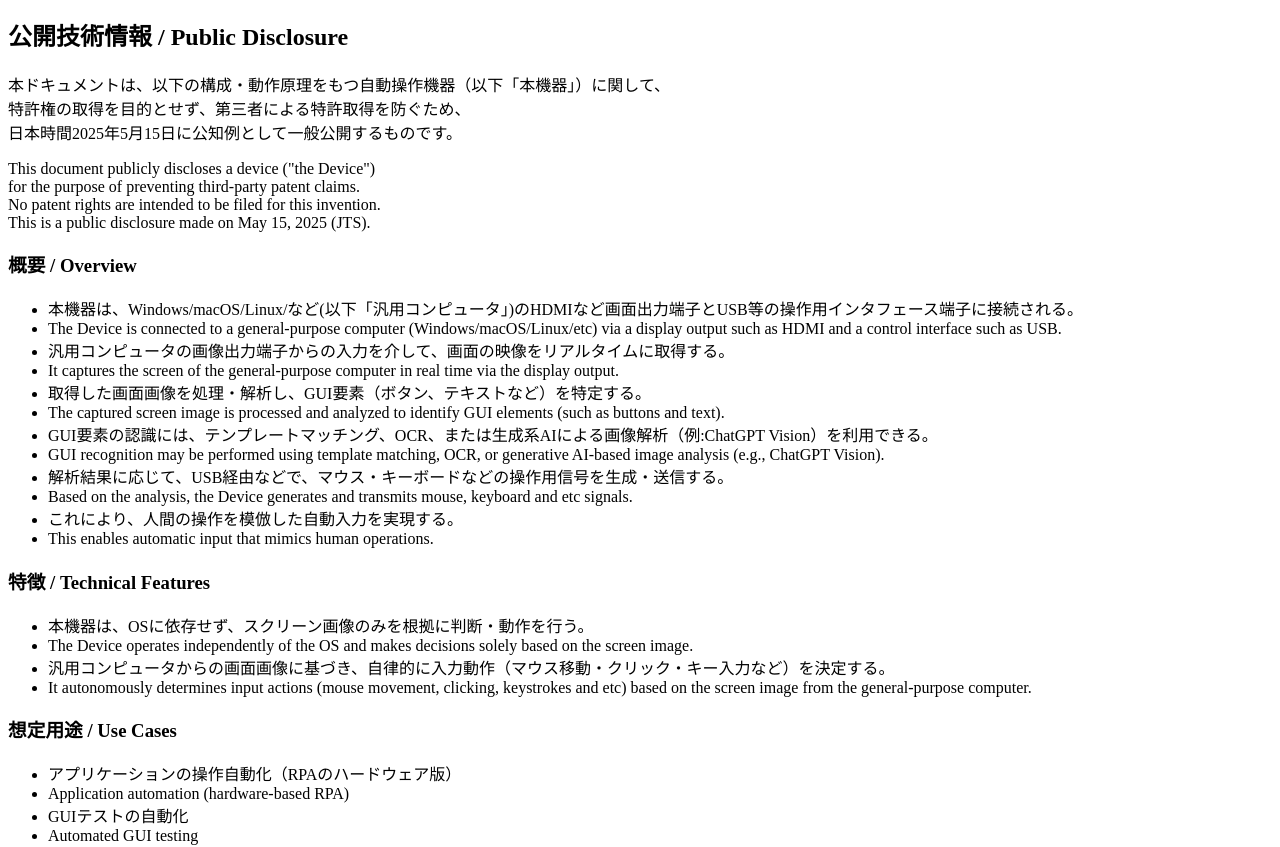
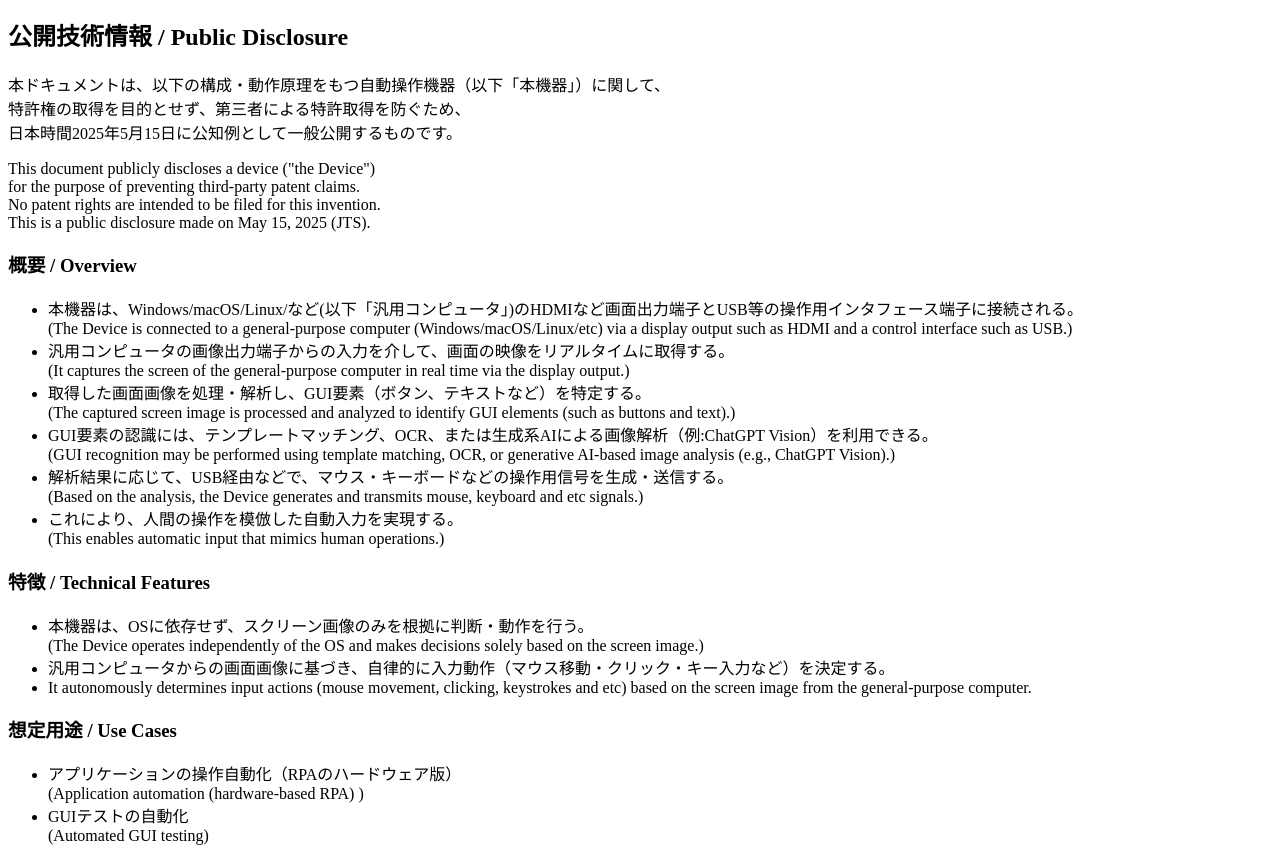
Before and after one commit to 1146cho326/site_st23, a plain HTML site: page www/250515-1755-tokkyo.html in a window 1280 px wide. Shown: the part 110-957 px from the top of the page. Drawn offline with Linux system fonts and the light colour scheme.

Commit message:
250515-1820 Screen-driven HID Emulator Device (li ---> br)

```diff
--- a/www/250515-1755-tokkyo.html
+++ b/www/250515-1755-tokkyo.html
@@ -18,51 +18,51 @@
 
   <h3>概要 / Overview</h3>
   <ul>
-    <li>本機器は、Windows/macOS/Linux/など(以下「汎用コンピュータ」)のHDMIなど画面出力端子とUSB等の操作用インタフェース端子に接続される。</li>
-    <li>The Device is connected to a general-purpose computer (Windows/macOS/Linux/etc) via a display output such as HDMI and a control interface such as USB.</li>
+    <li>本機器は、Windows/macOS/Linux/など(以下「汎用コンピュータ」)のHDMIなど画面出力端子とUSB等の操作用インタフェース端子に接続される。<br/>
+    (The Device is connected to a general-purpose computer (Windows/macOS/Linux/etc) via a display output such as HDMI and a control interface such as USB.)</li>
 
-    <li>汎用コンピュータの画像出力端子からの入力を介して、画面の映像をリアルタイムに取得する。</li>
-    <li>It captures the screen of the general-purpose computer in real time via the display output.</li>
+    <li>汎用コンピュータの画像出力端子からの入力を介して、画面の映像をリアルタイムに取得する。<br/>
+    (It captures the screen of the general-purpose computer in real time via the display output.)</li>
 
-    <li>取得した画面画像を処理・解析し、GUI要素（ボタン、テキストなど）を特定する。</li>
-    <li>The captured screen image is processed and analyzed to identify GUI elements (such as buttons and text).</li>
+    <li>取得した画面画像を処理・解析し、GUI要素（ボタン、テキストなど）を特定する。<br/>
+    (The captured screen image is processed and analyzed to identify GUI elements (such as buttons and text).)
 
-    <li>GUI要素の認識には、テンプレートマッチング、OCR、または生成系AIによる画像解析（例:ChatGPT Vision）を利用できる。</li>
-    <li>GUI recognition may be performed using template matching, OCR, or generative AI-based image analysis (e.g., ChatGPT Vision).</li>
+    <li>GUI要素の認識には、テンプレートマッチング、OCR、または生成系AIによる画像解析（例:ChatGPT Vision）を利用できる。<br/>
+    (GUI recognition may be performed using template matching, OCR, or generative AI-based image analysis (e.g., ChatGPT Vision).)</li>
 
-    <li>解析結果に応じて、USB経由などで、マウス・キーボードなどの操作用信号を生成・送信する。</li>
-    <li>Based on the analysis, the Device generates and transmits mouse, keyboard and etc signals.</li>
+    <li>解析結果に応じて、USB経由などで、マウス・キーボードなどの操作用信号を生成・送信する。<br/>
+    (Based on the analysis, the Device generates and transmits mouse, keyboard and etc signals.)</li>
 
-    <li>これにより、人間の操作を模倣した自動入力を実現する。</li>
-    <li>This enables automatic input that mimics human operations.</li>
+    <li>これにより、人間の操作を模倣した自動入力を実現する。<br/>
+    (This enables automatic input that mimics human operations.)</li>
   </ul>
 
   <h3>特徴 / Technical Features</h3>
   <ul>
-    <li>本機器は、OSに依存せず、スクリーン画像のみを根拠に判断・動作を行う。</li>
-    <li>The Device operates independently of the OS and makes decisions solely based on the screen image.</li>
+    <li>本機器は、OSに依存せず、スクリーン画像のみを根拠に判断・動作を行う。<br/>
+    (The Device operates independently of the OS and makes decisions solely based on the screen image.)</li>
 
-    <li>汎用コンピュータからの画面画像に基づき、自律的に入力動作（マウス移動・クリック・キー入力など）を決定する。</li>
+    <li>汎用コンピュータからの画面画像に基づき、自律的に入力動作（マウス移動・クリック・キー入力など）を決定する。<br/>
     <li>It autonomously determines input actions (mouse movement, clicking, keystrokes and etc) based on the screen image from the general-purpose computer.</li>
   </ul>
 
   <h3>想定用途 / Use Cases</h3>
   <ul>
-    <li>アプリケーションの操作自動化（RPAのハードウェア版）</li>
-    <li>Application automation (hardware-based RPA)</li>
+    <li>アプリケーションの操作自動化（RPAのハードウェア版）<br/>
+    (Application automation (hardware-based RPA) )</li>
 
-    <li>GUIテストの自動化</li>
-    <li>Automated GUI testing</li>
+    <li>GUIテストの自動化<br/>
+    (Automated GUI testing)</li>
 
-    <li>視覚的UIインタフェースの自動応答</li>
-    <li>Automatic response to visual UI interfaces</li>
+    <li>視覚的UIインタフェースの自動応答<br/>
+    (Automatic response to visual UI interfaces)</li>
 
-    <li>OS非依存のUI操作デバイス開発</li>
-    <li>Development of OS-independent UI control devices</li>
+    <li>OS非依存のUI操作デバイス開発<br/>
+    (Development of OS-independent UI control devices)</li>
   </ul>
 
   <h3>公開日時 / Publication Date</h3>
   <p>本文書は 日本時間2025年5月15日に公開されたものである。</p>
-  <p>This document was made publicly available on May 15, 2025 (JST).</p>
+  <p>(This document was made publicly available on May 15, 2025 (JST).)</p>
 </body>
 </html>
```
